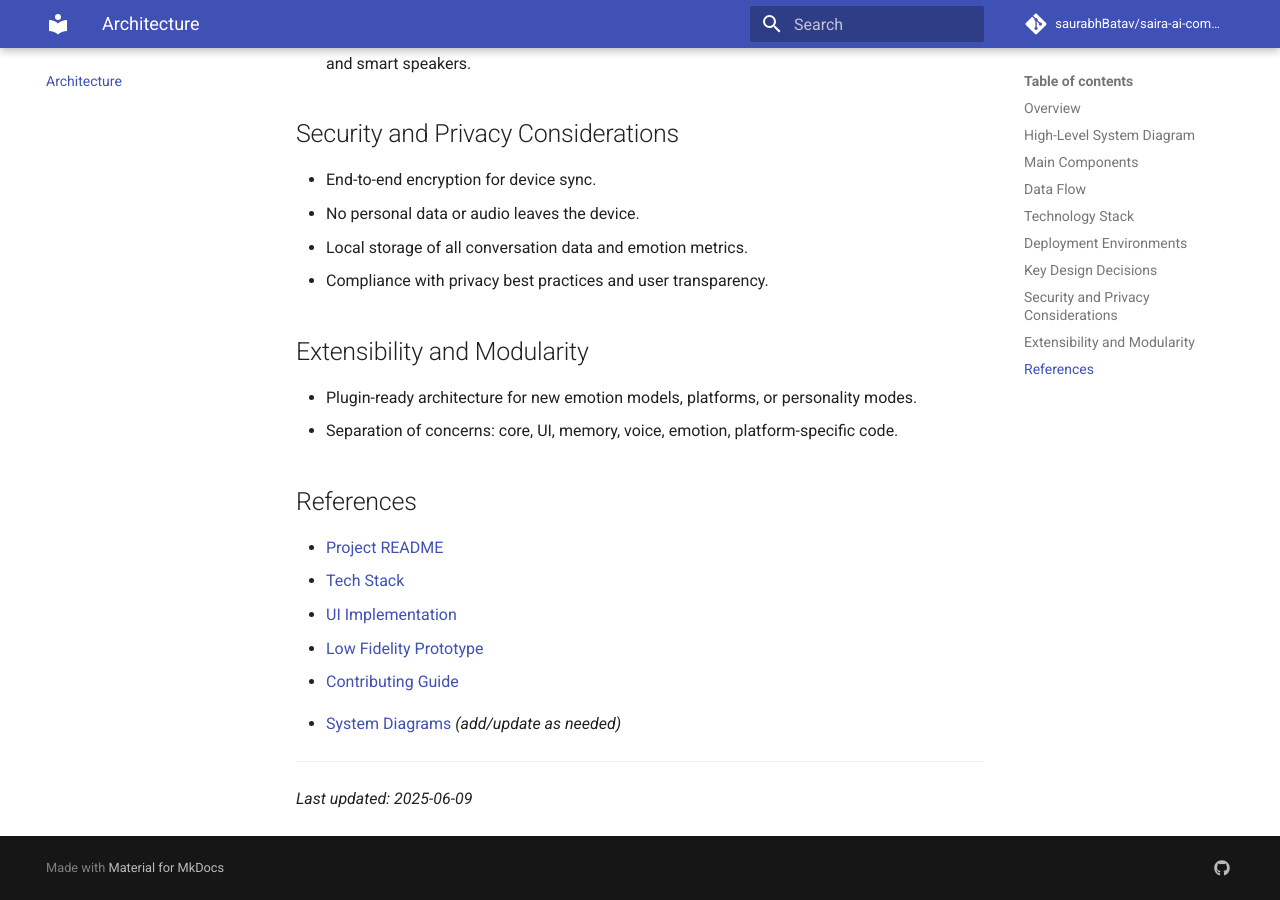
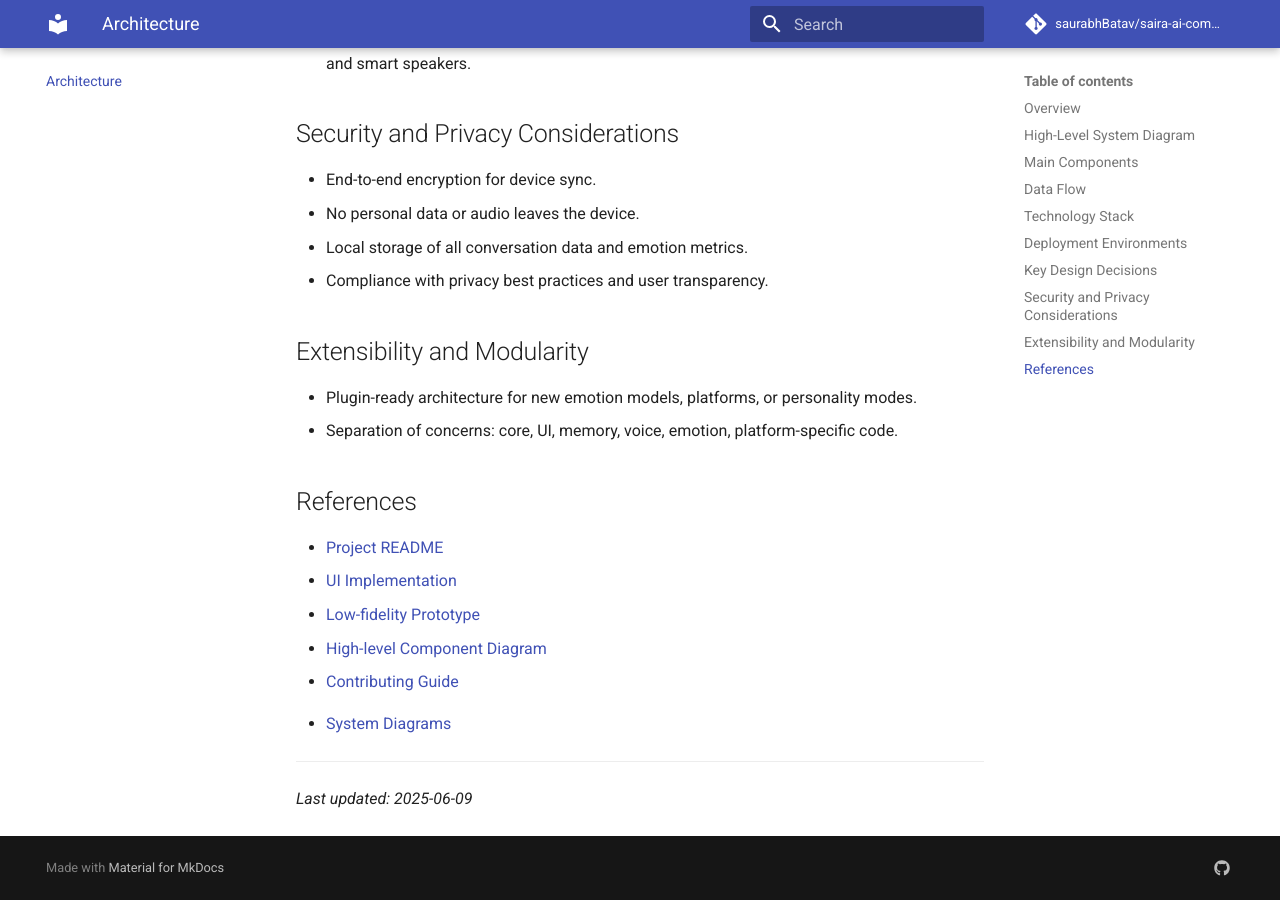
Before and after one commit to saurabhBatav/saira-ai-companion, an MkDocs documentation site: the page built from docs/architecture.md, in a window 1280 px wide and 900 px high, scrolled down 2483 px. Built offline with MkDocs 1.6.1 and Material for MkDocs 9.7.7, drawn with Linux system fonts in a browser that asks for light colours; comment, search, counter and statistics services are not loaded.

Commit message:
Update architecture.md

```diff
--- a/docs/architecture.md
+++ b/docs/architecture.md
@@ -88,13 +88,13 @@ _Consider replacing or extending this with a graphical diagram (e.g., system-dia
 
 ## References
 
-- [Project README](README.md)
-- [Tech Stack](tech-stack.md)
-- [UI Implementation](ui-implementation.md)
-- [Low Fidelity Prototype](low-fidelity-prototype.md)
+- [Project README](../README.md)
+- [UI Implementation](ui_implemenation.md)
+- [Low-fidelity Prototype](Low-fidelity Prototype.pdf)
+- [High-level Component Diagram](highlevel_component_diagram.svg)
 - [Contributing Guide](contribution.md)
 <!-- - [Privacy Policy](../PRIVACY.md) -->
-- [System Diagrams](highlevel_component_diagram.png) _(add/update as needed)_
+- [System Diagrams](highlevel_component_diagram.png)
 
 ---
 
```
